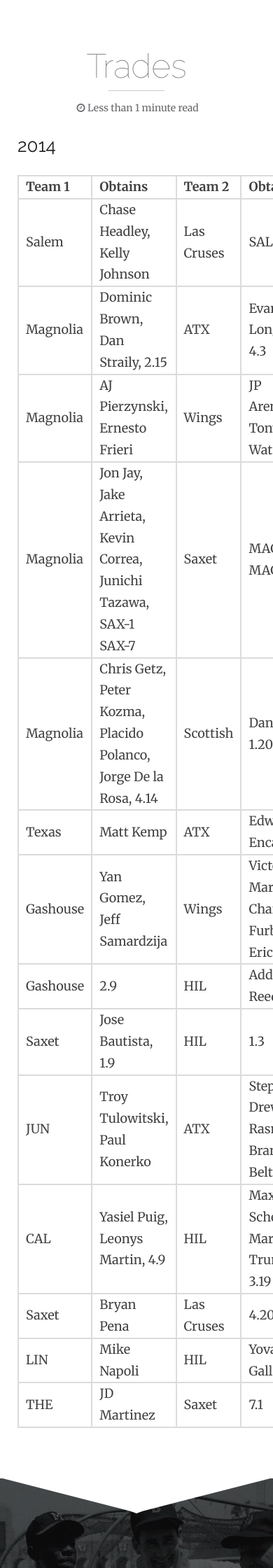
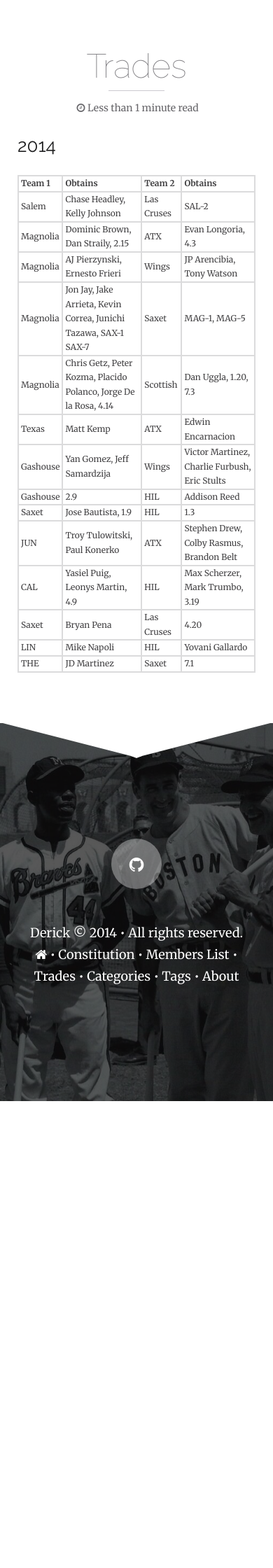
Before and after one commit to ADML1/adml1.github.io, a Jekyll site: the page built from trades.md, in a window 390 px wide. Shown: the part 542-2782 px from the top of the page at 70% size. Built offline with Jekyll 4.4.1, drawn with Linux system fonts in a browser that asks for light colours; nearby versions of some CDN libraries; after the commit the page ends 2115 px from its top, so only the background shows below that.

Commit message:
Update small screen settings

```diff
--- a/_config.yml
+++ b/_config.yml
@@ -20,7 +20,7 @@ fin_color:        "255,255,255"
 # Change url to your domain. Leave localhost server or blank when working locally.
 # or use the hint from http://jekyllrb.com/docs/github-pages/ to keep this the same
 # whether working locally or remotely. Start Jekyll with: jekyll serve --baseurl ''
-url:       		    http://classicblunders.github.io
+url:       		    http://adml1.github.io
 # url:              http://localhost:4000
 
 # Owner/author information
@@ -101,8 +101,8 @@ kramdown:
 
 prose:
   rooturl: '_posts'
-  siteurl: 'http://classicblunders.github.io/'
-  relativeLinks: 'http://classicblunders.github.io/links.jsonp'
+  siteurl: 'http://adml1.github.io/'
+  relativeLinks: 'http://adml1.github.io/links.jsonp'
   media: 'images'
   metadata:
     _posts:
--- a/_layouts/home.html
+++ b/_layouts/home.html
@@ -1,5 +1,5 @@
 <!DOCTYPE html>
-<html>
+<html lang="en">
 <head>
 {% include head.html %}
 </head>
--- a/_layouts/page.html
+++ b/_layouts/page.html
@@ -1,5 +1,5 @@
 <!DOCTYPE html>
-<html>
+<html lang="en">
 <head>
 {% include head.html %}
 </head>
--- a/_layouts/pageminimal.html
+++ b/_layouts/pageminimal.html
@@ -1,5 +1,5 @@
 <!DOCTYPE html>
-<html>
+<html lang="en">
 <head>
 {% include head.html %}
 </head>
--- a/_layouts/post.html
+++ b/_layouts/post.html
@@ -1,5 +1,5 @@
 <!DOCTYPE html>
-<html>
+<html lang="en">
 <head>
 {% include head.html %}
 </head>
--- a/assets/css/style.css
+++ b/assets/css/style.css
@@ -4017,9 +4017,22 @@ body.slide{
 /*      End-Animation       */
 
 
+/*Tables*/
+
+table, thead, tr, th, td {
+  border: 2px solid #dbdbdc;
+}
+
+td,
+th {
+  padding: 0 10px;
+}
+
+
 /*      Responsive      */
 
 @media screen and (max-width:1140px){
+/*@media (max-width: @screen-md-max){*/
 
     #header,
     #posts-container,
@@ -4033,6 +4046,7 @@ body.slide{
 }
 
 @media screen and (max-width:700px){
+/*@media (max-width: @screen-xs-max){*/
 
     #fade.slide{
         left:180px;
@@ -4052,6 +4066,12 @@ body.slide{
     #permalink .permalink-box{
         width:90%
         }
+
+    td,
+    th {
+      padding: 0 3px;
+      font-size: 12px;
+    }
 }
 
 
@@ -4064,14 +4084,3 @@ body.slide{
 
 
 /*      End-Responsive      */
-
-/*Tables*/
-
-table, thead, tr, th, td {
-  border: 2px solid #dbdbdc;
-}
-
-td,
-th {
-  padding: 0 10px;
-}
```
Also changed, not shown: 1 other file.
